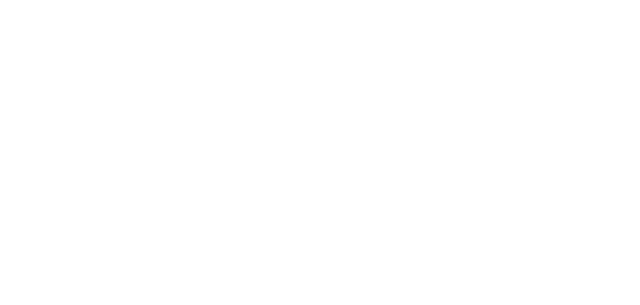
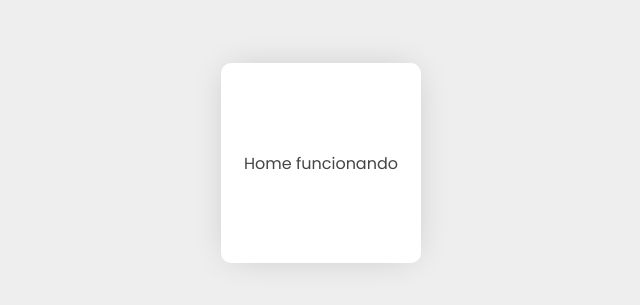
Before and after one commit to JuanMonzon191202/AgendaMedica, an Angular app in the folder FrontEnd/: page /home in a window 1280 px wide. Before the commit this address led to /. Shown: the part 237-542 px from the top of the page, without its empty margins (319-959 px from the left). Built offline with nearby package versions, Linux system fonts and the light colour scheme.

Commit message:
Preparando home

```diff
--- /dev/null
+++ b/FrontEnd/src/app/Paginas/home/home.component.css
@@ -0,0 +1,25 @@
+div {
+    width: 100%;
+    background-color: #EEE;
+    height: 100vh;
+    display: flex;
+    justify-content: center;
+    align-items: center;
+}
+
+p {
+    background-color: white;
+    display: flex;
+    width: 200px;
+    height: 200px;
+    justify-content: center;
+    align-items: center;
+    border-radius: 10px;
+    color: rgb(70, 68, 68);
+    box-shadow: 0px 0px 36px -9px rgba(0, 0, 0, 0.2);
+}
+
+* {
+    padding: 0;
+    margin: 0;
+}
--- /dev/null
+++ b/FrontEnd/src/app/Paginas/home/home.component.html
@@ -0,0 +1,3 @@
+<div>
+    <p>Home funcionando</p>
+</div>
--- a/FrontEnd/src/app/Paginas/registro/registro.component.html
+++ b/FrontEnd/src/app/Paginas/registro/registro.component.html
@@ -2,8 +2,7 @@
   <div class="contenedorIzquierdo">
     <img
       src="https://cdn.aarp.net/content/dam/aarp/health/doctors_hospitals/2016/05/1140-how-to-choose-the-right-doctor-for-you-esp-.imgcache.rev.web.1000.575.jpg"
-        class="imagenDoctor"
-      />
+      class="imagenDoctor" />
     <div class="titulo">
       <div class="barraDecorativa"></div>
       <h1 class="textoAgendar">Registro</h1>
@@ -38,9 +37,11 @@
     <div class="contenedorForm">
       <input type="text" placeholder="Correo electronico" class="input" />
       <span><i class="bi bi-envelope-at-fill iconoEmail"></i></span>
-        <input type="password" placeholder="Contraseña" id="inputPassword" class="input" /> <span><i class="bi bi-eye iconoOjo" id="mostrarPass" (click)="mostrarPassword()"></i></span><span><i class="bi bi-unlock-fill iconoCandado" ></i></span>
+      <input type="password" placeholder="Contraseña" id="inputPassword" class="input" /> <span><i
+          class="bi bi-eye iconoOjo" id="mostrarPass" (click)="mostrarPassword()"></i></span><span><i
+          class="bi bi-unlock-fill iconoCandado"></i></span>
       <div class="alinearBoton">
-          <button class="botonIniciar">Continuar</button>
+        <button class="botonIniciar" routerLink="/home">Continuar</button>
       </div>
       <h3 class="sugerenciaRegistrar">¿Ya tienes cuenta? <span routerLink="/login">¡Inicia sesión!</span></h3>
     </div>
--- a/FrontEnd/src/app/app.module.ts
+++ b/FrontEnd/src/app/app.module.ts
@@ -6,15 +6,17 @@
 import { LoginComponent } from './Paginas/login/login.component';
 import { RouterModule } from '@angular/router';
 import { RegistroComponent } from './Paginas/registro/registro.component';
+import { HomeComponent } from './Paginas/home/home.component';
 
 @NgModule({
-  declarations: [AppComponent, LoginComponent, RegistroComponent],
+  declarations: [AppComponent, LoginComponent, RegistroComponent, HomeComponent],
   imports: [
     BrowserModule,
     AppRoutingModule,
     RouterModule.forRoot([
       { path: 'login', component: LoginComponent },
       { path: 'registro', component: RegistroComponent },
+      { path: 'home', component: HomeComponent },
       { path: '', redirectTo: '/login', pathMatch: 'full' },
     ]),
   ],
--- a/FrontEnd/src/index.html
+++ b/FrontEnd/src/index.html
@@ -2,7 +2,7 @@
 <html lang="en">
   <head>
     <meta charset="utf-8" />
-    <title>FrontEnd</title>
+    <title>Agenda de citas</title>
     <base href="/" />
     <meta name="viewport" content="width=device-width, initial-scale=1" />
     <link rel="icon" type="image/x-icon" href="favicon.ico" />
```
Also changed, not shown: FrontEnd/src/app/Paginas/home/home.component.ts (added, +10 -0 lines), FrontEnd/src/app/Paginas/registro/registro.component.css (+14 -6 lines), 1 other file (tests, documents, lock files or other folders). Lines whose indentation alone changed are shown as unchanged.
